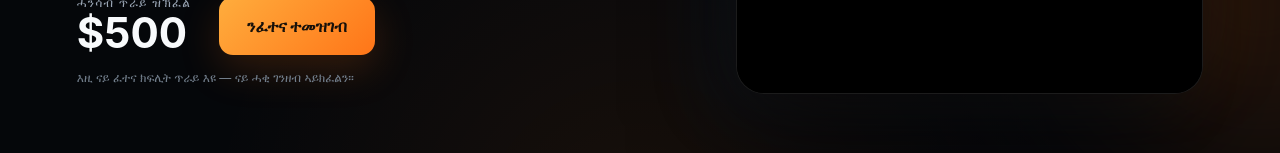
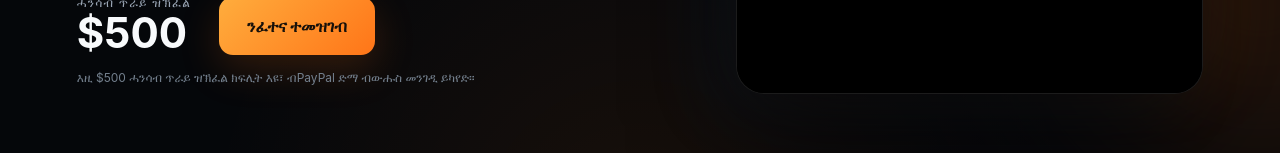
Before and after one commit to Mawitey/80-bold-priest, a Next.js app: page / in a window 1280 px wide. Shown: the part 647-800 px from the top of the page. Built offline with nearby package versions, Linux system fonts and the light colour scheme.

Commit message:
Update PayPal payment wording

```diff
--- a/app/page.tsx
+++ b/app/page.tsx
@@ -41,7 +41,7 @@ export default function Home() {
     quality: "720p ልዑል ጽሬት",
     once: "ሓንሳብ ጥራይ ዝኽፈል",
     enroll: "ንፈተና ተመዝገብ",
-    testNote: "እዚ ናይ ፈተና ክፍሊት ጥራይ እዩ — ናይ ሓቂ ገንዘብ ኣይክፈልን።",
+    testNote: "እዚ $500 ሓንሳብ ጥራይ ዝኽፈል ክፍሊት እዩ፣ ብPayPal ድማ ብውሑስ መንገዲ ይካየድ።",
     yourCourse: "ትምህርትኻ",
     lifetime: "ብዙሕ ትምህርቲ ቪድዮ። ናይ ህይወት ምሉእ ፍቓድ።",
     returnText: "ሓንሳብ ግዝኡ፡ ብመእተዊኹም እተዉ፡ ክትቅጽሉ ድሉዋት ምስ ኮንኩም ድማ ናብ ትምህርትኹም ተመለሱ።",
@@ -72,7 +72,7 @@ export default function Home() {
     quality: "720p HD",
     once: "One-time payment",
     enroll: "Test enrollment",
-    testNote: "This is a test payment only—no real money will be charged.",
+    testNote: "This is a $500 one-time payment processed securely by PayPal.",
     yourCourse: "Your course",
     lifetime: "Multiple video lessons. Lifetime access.",
     returnText: "Purchase once, sign in securely, and return to your lessons whenever you are ready.",
```
